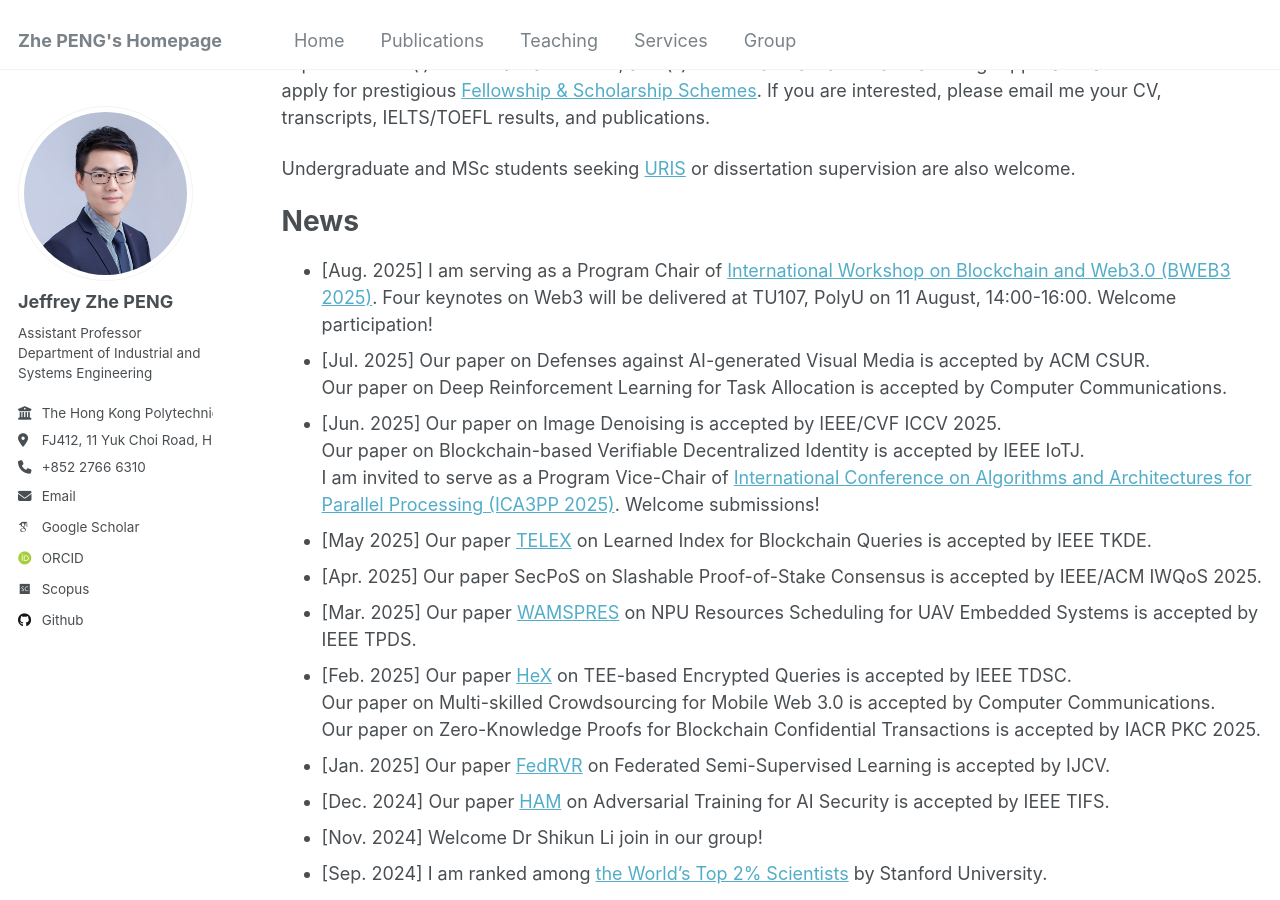
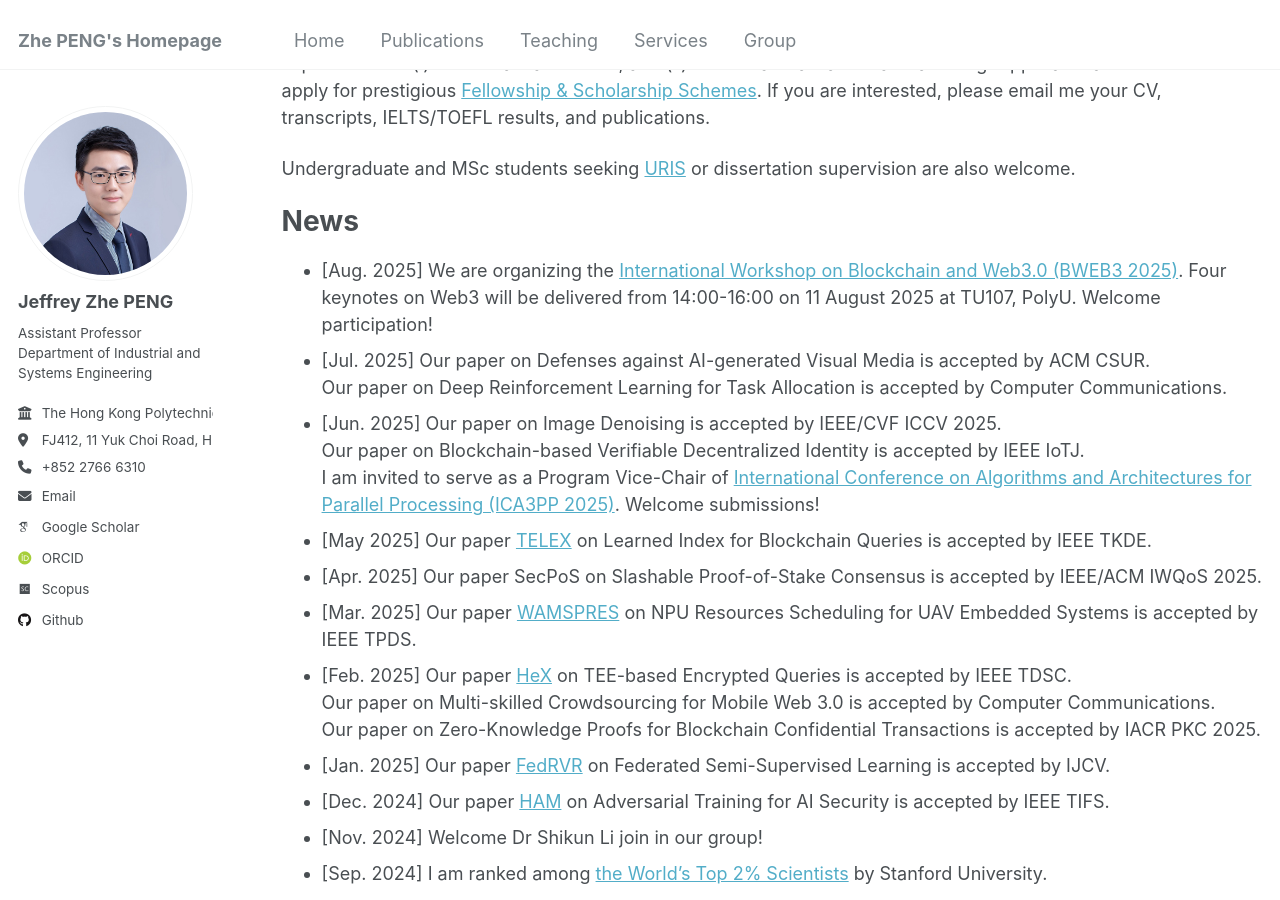
Before and after one commit to PENG-Zhe/peng-zhe.github.io, a Jekyll site: the page built from _pages/about.md, in a window 1280 px wide and 900 px high, scrolled down 652 px. Built offline with Jekyll 4.4.1, drawn with Linux system fonts in a browser that asks for light colours; some web fonts are replaced.

Commit message:
Update about.md

```diff
--- a/_pages/about.md
+++ b/_pages/about.md
@@ -25,7 +25,7 @@ Undergraduate and MSc students seeking [URIS](https://www.polyu.edu.hk/gs/ug-res
 
 
 # News
-- [Aug. 2025] I am serving as a Program Chair of <a href="https://bcra-conf.github.io/2025/calls/call-for-BWEB3/" target="_blank">International Workshop on Blockchain and Web3.0 (BWEB3 2025)</a>. Four keynotes on Web3 will be delivered at TU107, PolyU on 11 August, 14:00-16:00. Welcome participation!
+- [Aug. 2025] We are organizing the <a href="https://bcra-conf.github.io/2025/calls/call-for-BWEB3/" target="_blank">International Workshop on Blockchain and Web3.0 (BWEB3 2025)</a>. Four keynotes on Web3 will be delivered from 14:00-16:00 on 11 August 2025 at TU107, PolyU. Welcome participation!
 - [Jul. 2025] Our paper on Defenses against AI-generated Visual Media is accepted by ACM CSUR. <br>
 Our paper on Deep Reinforcement Learning for Task Allocation is accepted by Computer Communications.
 - [Jun. 2025] Our paper on Image Denoising is accepted by IEEE/CVF ICCV 2025. <br>
```
